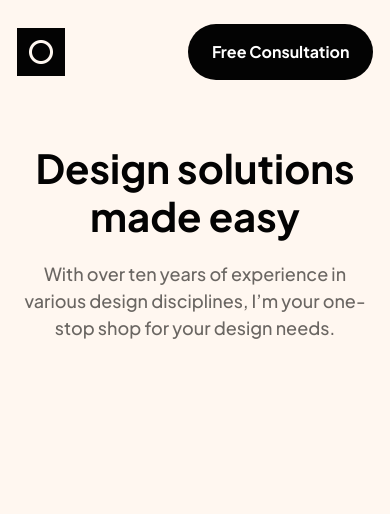
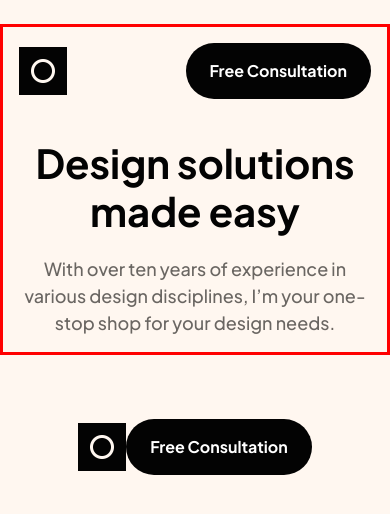
Before and after one commit to javar10/single-page-design-portfolio-app, a React Native app: screen / in a window 390 px wide. Shown: the top 514 px of the page. Built offline with nearby package versions, Linux system fonts and the light colour scheme.

Commit message:
top container

```diff
--- a/App.js
+++ b/App.js
@@ -1,7 +1,7 @@
 import { StatusBar } from 'expo-status-bar';
 import { StyleSheet, View } from 'react-native';
 import { useFonts } from 'expo-font';
-import Header from './sections/Header';
+import Banner from './sections/Banner';
 import { colors } from './style/theme';
 import Hero from './sections/Hero';
 
@@ -12,20 +12,31 @@ export default function App() {
   });
 
   return (
-    <View style={styles.container}>
+    <View style={styles.containerMain}>
       <StatusBar style="auto" />
-      <Header />
-      <Hero />
+      <View style={styles.containerTop}>
+        <Banner />
+        <Hero />
+      </View>
+
+      <Banner />
     </View>
   );
 }
 
 const styles = StyleSheet.create({
-  container: {
+  containerMain: {
     flex: 1,
     backgroundColor: colors.neutral200,
     alignItems: 'center',
     paddingVertical: 24,
     gap: 64,
   },
+  containerTop: {
+    borderColor: 'red',
+    borderWidth: 3,
+    width: '100%',
+    padding: 16,
+    gap: 40
+  }
 });
--- a/sections/Header.js
+++ b/sections/Banner.js
@@ -2,7 +2,7 @@ import { StyleSheet, View, Image } from 'react-native'
 import Logo from '../assets/images/Logo.png'
 import Button from '../components/Button'
 
-const Header = () => {
+const Banner = () => {
 
   return (
     <View style={styles.container}>
@@ -12,11 +12,10 @@ const Header = () => {
   )
 }
 
-export default Header
+export default Banner
 
 const styles = StyleSheet.create({
   container: {
-    width: '91.5%',
     justifyContent: 'space-between',
     alignItems: 'center',
     flexDirection: 'row',
--- a/sections/Hero.js
+++ b/sections/Hero.js
@@ -14,7 +14,6 @@ export default Hero
 
 const styles = StyleSheet.create({
     container: {
-        width: '91.5%',
         flexDirection: 'column',
         alignItems: 'center',
         gap: 20,
```
